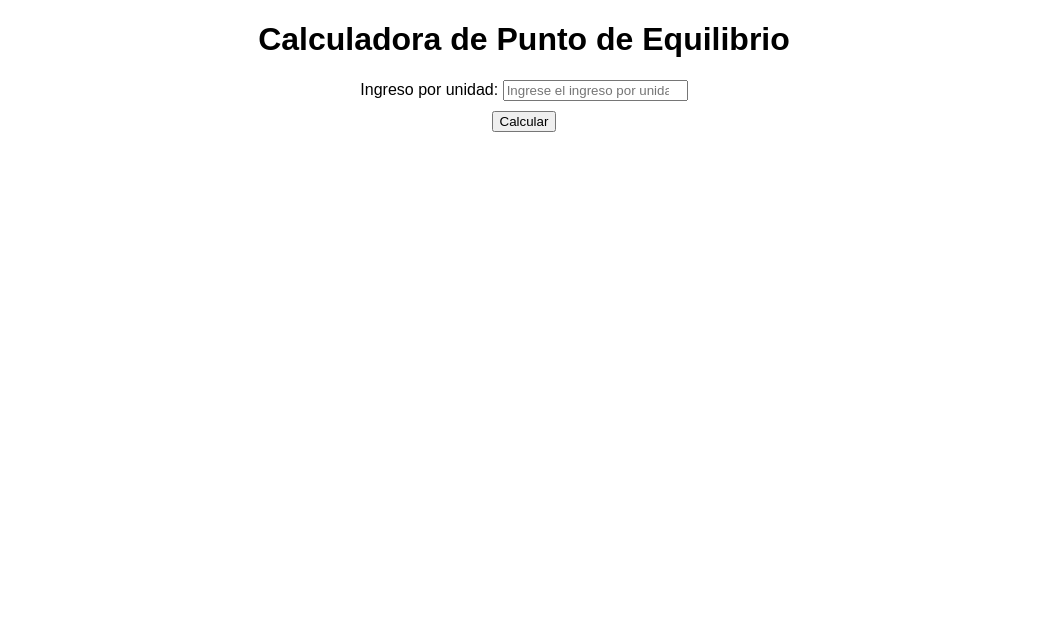
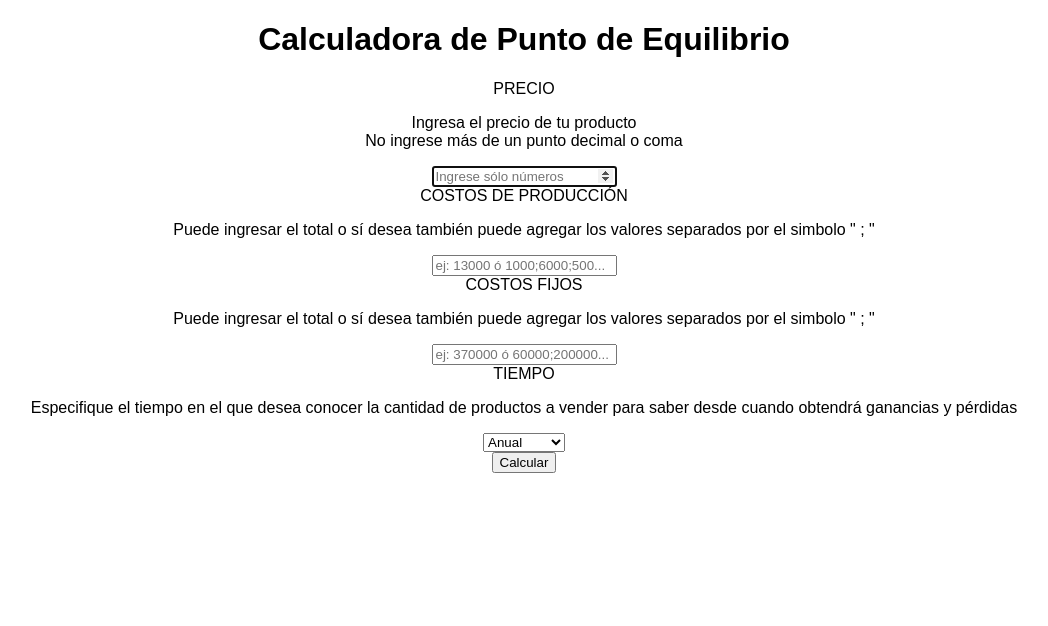
Before and after one commit to marlonEZZ-Dev/Calculadora-de-Punto-de-Equilibrio, a plain HTML site: page index.html in a window 1280 px wide. Shown: the whole page, without its empty margins (116-1164 px from the left). Drawn offline with nearby package versions, Linux system fonts and the light colour scheme.

Commit message:
Se añadieron los campos de texto restantes

```diff
--- a/index.html
+++ b/index.html
@@ -1,17 +1,73 @@
 <!DOCTYPE html>
-<html>
+<html lang="es-CO">
 <head>
     <title>Calculadora de Punto de Equilibrio</title>
     <link rel="stylesheet" href="style.css">
     <script src="https://cdn.jsdelivr.net/npm/chart.js"></script>
 </head>
 <body>
+  <div class="flex-row">
     <h1>Calculadora de Punto de Equilibrio</h1>
-    <div class="form-group">
-        <label for="ingreso">Ingreso por unidad:</label>
-        <input type="number" id="ingreso" placeholder="Ingrese el ingreso por unidad">
-    </div>
-    <button onclick="calcular()">Calcular</button>
+  </div>
+    <form class="container">
+      <div class="doubleCard">
+      <section class="content">
+        <label for="txfPrice">PRECIO</label>
+        <p>
+        Ingresa el precio de tu producto
+        <br>
+        No ingrese más de un punto decimal o coma
+        </p>
+        <input
+        class="inputs"
+        name="txfPrice"
+        type="number"
+        placeholder="Ingrese sólo números"
+        required
+        autofocus>
+      </section>
+      <section class="content">
+        <label for="txfCostProduction">COSTOS DE PRODUCCIÓN</label>
+        <p>Puede ingresar el total o sí desea también puede agregar los valores separados por el simbolo " ; "
+        </p>
+        <input
+        class="inputs"
+        name="txfCostProduction"
+        type="text"
+        placeholder="ej: 13000 ó 1000;6000;500..."
+        required>
+      </section>
+      </div>
+      <div class="doubleCard">
+      <section class="content">
+        <label for="txfCostFixed">COSTOS FIJOS</label>
+        <p>Puede ingresar el total o sí desea también puede agregar los valores separados por el simbolo " ; "
+        </p>
+        <input
+        name="txfCostFixed"
+        type="text"
+        class="inputs"
+        placeholder="ej: 370000 ó 60000;200000..."
+        required>
+      </section>
+      <section class="content">
+        <label for="cbxTime">TIEMPO</label>
+        <p>Especifique el tiempo en el que desea conocer la cantidad de productos
+        a vender para saber desde cuando obtendrá ganancias y pérdidas</p>
+        <select
+          name="cbxTime"
+          class="selects">
+          <option value="month">Un mes</option>
+          <option value="trimester">Trimestral</option>
+          <option value="semester">Semestral</option>
+          <option selected value="yearly">Anual</option>
+        </select>
+      </section>
+      </div>
+      <div class="calculus">
+        <button onclick="calcular()">Calcular</button>
+      </div>
+    </form>
     <div id="resultado"></div>
     <canvas id="myChart"></canvas>
     <script src="script.js"></script>
```
